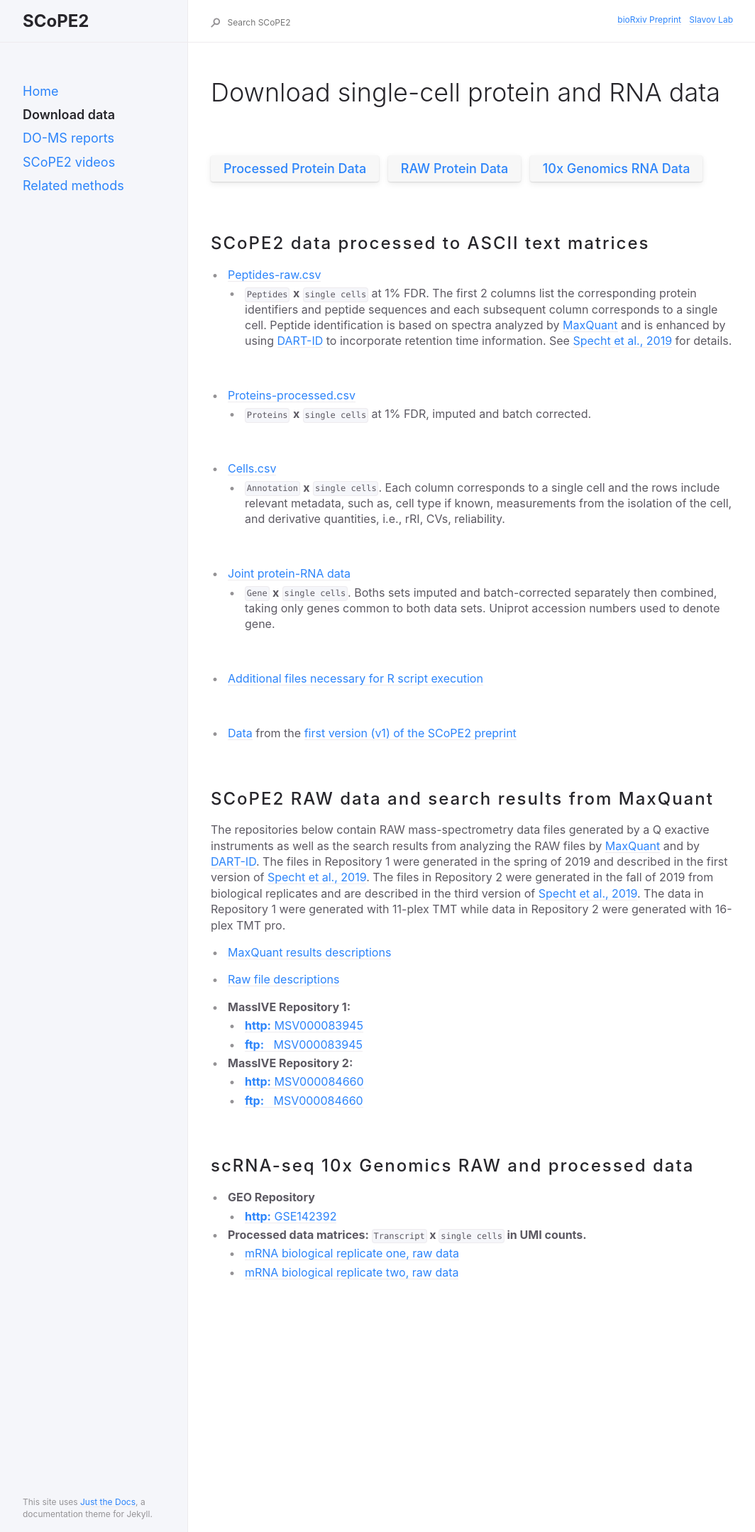
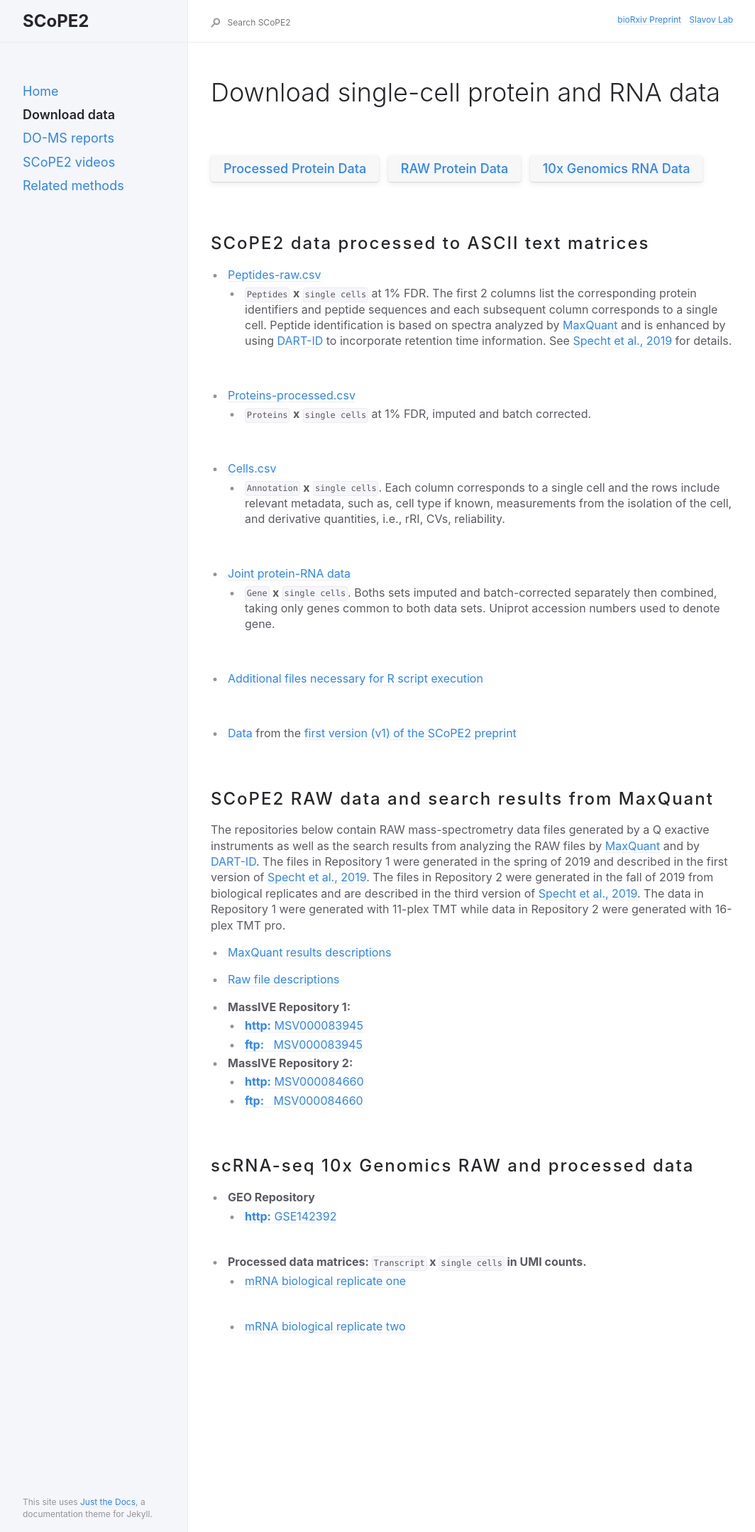
Before and after one commit to SlavovLab/SCoPE2, a Jekyll site: the page built from docs/docs/data.md, in a window 1280 px wide. Shown: the whole page at 71% size, without its empty margins (91-1155 px from the left). Built offline with Jekyll 4.4.1, drawn with Linux system fonts in a browser that asks for light colours.

Commit message:
Update data.md

```diff
--- a/docs/docs/data.md
+++ b/docs/docs/data.md
@@ -72,9 +72,14 @@ The repositories below contain RAW mass-spectrometry data files generated by a Q
 * **GEO Repository**
   - [**http:**  GSE142392](https://www.ncbi.nlm.nih.gov/geo/query/acc.cgi?acc=GSE142392)
 
+  &nbsp;
+
 * **Processed data matrices: `Transcript` x  `single cells` in UMI counts.**
-  - [mRNA biological replicate one, raw data](https://drive.google.com/open?id=1cN6UgSrZfqKdOjwJ0VyEYp6m_Fy9eANR)
-  - [mRNA biological replicate two, raw data](https://drive.google.com/open?id=1cuoYiqKgzVnUoFnFmrpXWKVfaFwiboeo)
+  - [mRNA biological replicate one](https://drive.google.com/open?id=1cN6UgSrZfqKdOjwJ0VyEYp6m_Fy9eANR)
+
+  &nbsp;
+
+  - [mRNA biological replicate two](https://drive.google.com/open?id=1cuoYiqKgzVnUoFnFmrpXWKVfaFwiboeo)
 
 &nbsp;
 
@@ -83,3 +88,7 @@ The repositories below contain RAW mass-spectrometry data files generated by a Q
 &nbsp;
 
 &nbsp;
+
+&nbsp;
+
+&nbsp;
```
